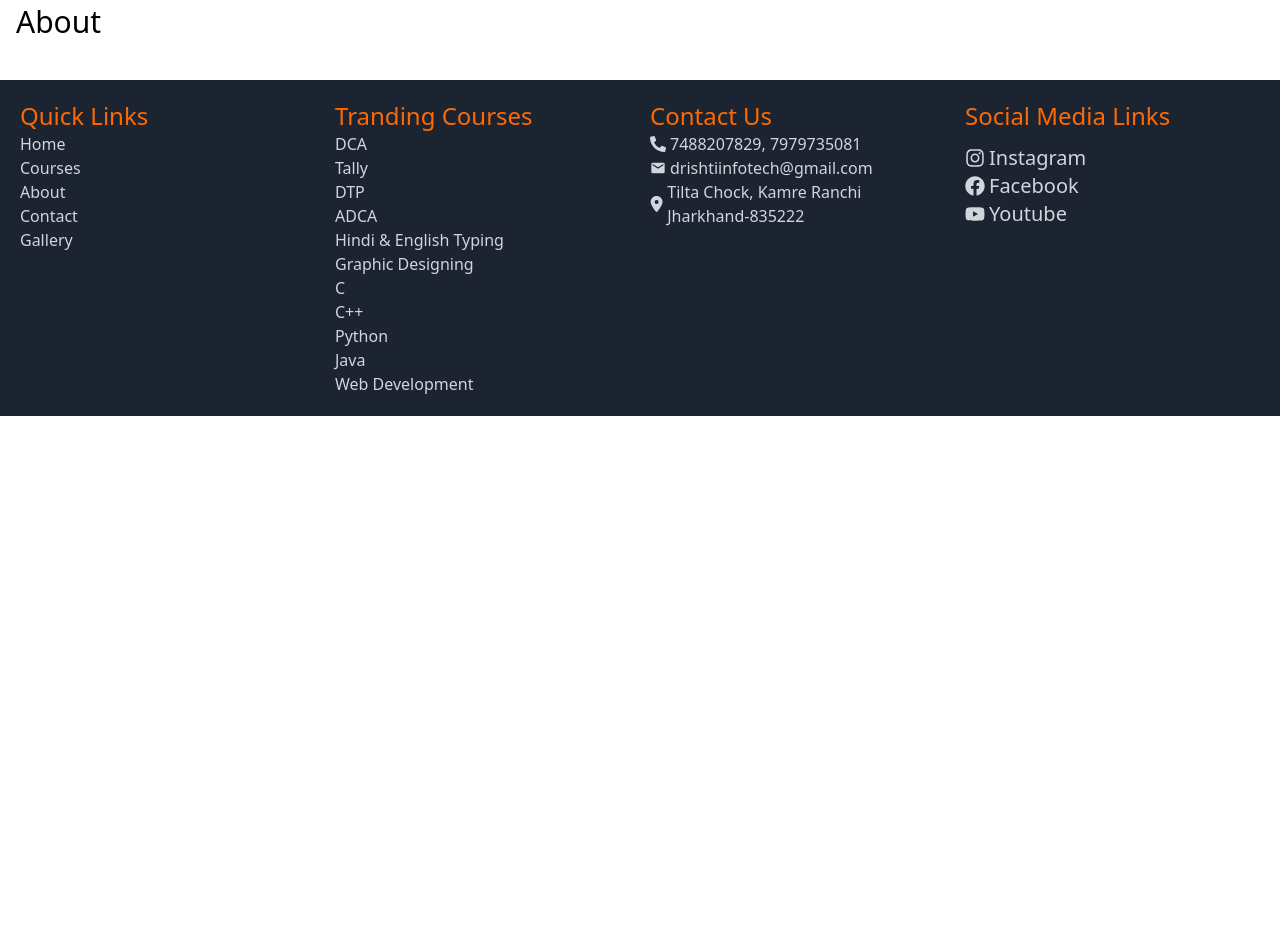
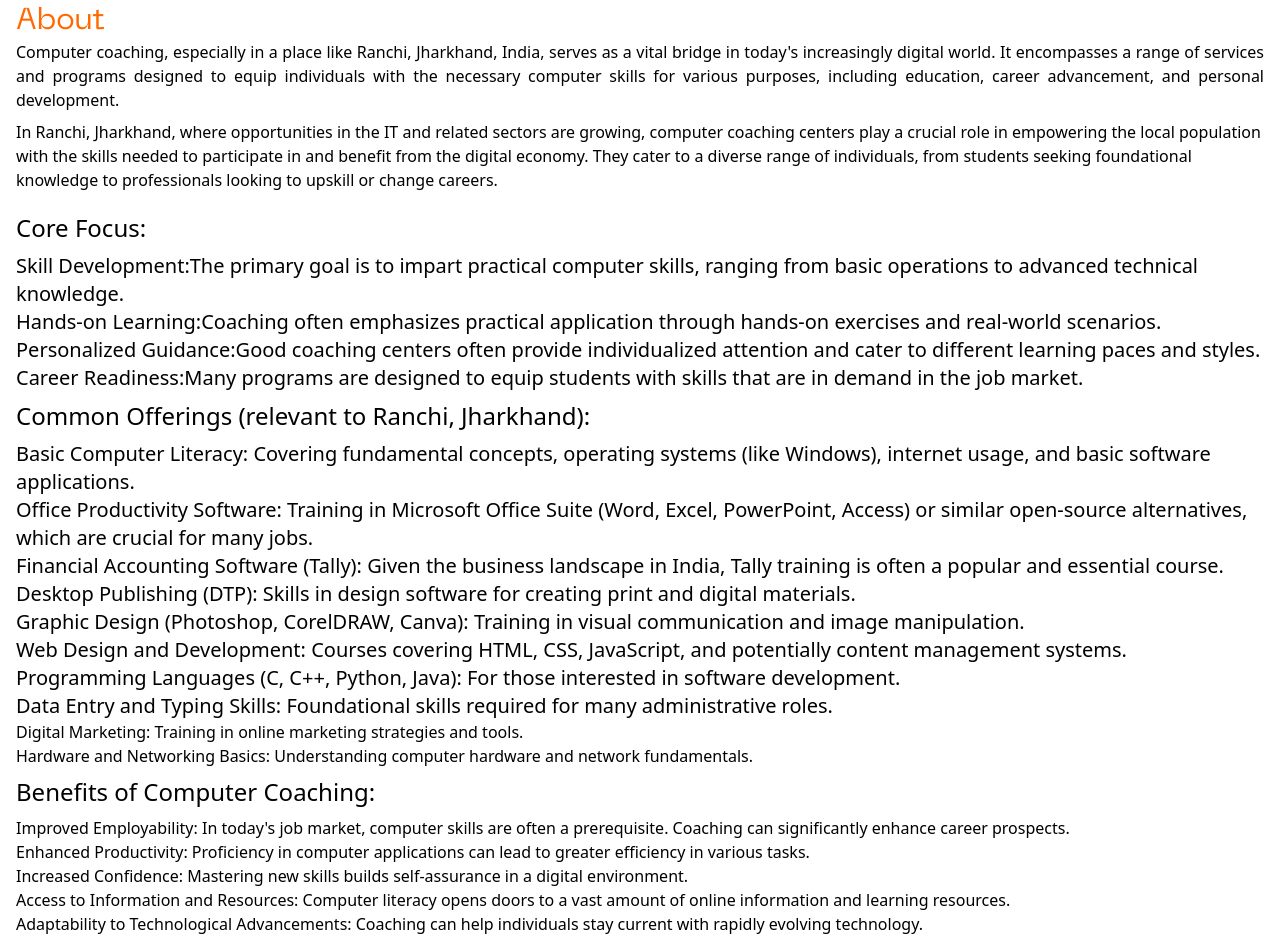
Before and after one commit to akakashkumar/drishti-infotech-ranchi, a Next.js app: page /about in a window 1280 px wide. Shown: the part 720-1660 px from the top of the page. Before the commit the page ends 1136 px from the top, so only its background shows below. Built offline with nearby package versions, Linux system fonts and the light colour scheme.

Commit message:
about add more

```diff
--- a/src/app/about/page.js
+++ b/src/app/about/page.js
@@ -1,3 +1,4 @@
+'use client'
 import AboutSection from "@/components/AboutSection"
 export default function About(){
     return(
--- a/src/components/AboutSection.js
+++ b/src/components/AboutSection.js
@@ -1,12 +1,158 @@
-export default function About(){
-    return(
+import { useState } from "react";
+
+export default function About() {
+  const [coreFocus, setCoreFocus] = useState([
+    {
+      title: "Skill Development:",
+      des: "The primary goal is to impart practical computer skills, ranging from basic operations to advanced technical knowledge.",
+    },
+    {
+        title:'Hands-on Learning:',
+        des: 'Coaching            often emphasizes practical application through hands-on exercises and real-world scenarios.'
+    },
+    {
+        title:'Personalized Guidance:',
+        des: 'Good            coaching centers often provide individualized attention and cater to different learning paces and styles.'
+    },
+    {
+        title:'Career Readiness:',
+        des: 'Many programs            are designed to equip students with skills that are in demand in the job market.'
+    },
+    {
+        title:'',
+        des: ''
+    },
+    {
+        title:'',
+        des: ''
+    },
+  ]);
+  return (
     <div>
       <div className="container mx-auto px-4 py-5">
         <img className="w-full" src="banner.webp" alt="banner" />
         <div className="py-5">
-                    <h1 className="text-3xl">About</h1>
+          <h1 className="text-3xl text-orange-500 font-[MachinaR] text-center lg:text-left">
+            About
+          </h1>
+          <p className="text-justify">
+            Computer coaching, especially in a place like Ranchi, Jharkhand,
+            India, serves as a vital bridge in today's increasingly digital
+            world. It encompasses a range of services and programs designed to
+            equip individuals with the necessary computer skills for various
+            purposes, including education, career advancement, and personal
+            development.
+          </p>
+          <p className="my-2">
+            In Ranchi, Jharkhand, where opportunities in the IT and related
+            sectors are growing, computer coaching centers play a crucial role
+            in empowering the local population with the skills needed to
+            participate in and benefit from the digital economy. They cater to a
+            diverse range of individuals, from students seeking foundational
+            knowledge to professionals looking to upskill or change careers.
+          </p>
+          <h5 className="mb-2 mt-5 text-2xl font-medium">Core Focus:</h5>
+          {coreFocus.map((e, i) => {
+            return (
+              <p className="text-xl" key={i}>
+                <span className="font-medium">{e.title}</span>
+                {e.des}
+              </p>
+            );
+          })}
+
+
+
+
+
+          <h4 className="my-2 text-2xl font-medium">
+            Common Offerings (relevant to Ranchi, Jharkhand):
+          </h4>
+          <p className="text-xl">
+            <span className="font-medium">Basic Computer Literacy:</span>{" "}
+            Covering fundamental concepts, operating systems (like Windows),
+            internet usage, and basic software applications.
+          </p>
+          <p className="text-xl">
+            <span className="font-medium">Office Productivity Software:</span>{" "}
+            Training in Microsoft Office Suite (Word, Excel, PowerPoint, Access)
+            or similar open-source alternatives, which are crucial for many
+            jobs.
+          </p>
+          <p className="text-xl">
+            <span className="font-medium">
+              Financial Accounting Software (Tally):
+            </span>{" "}
+            Given the business landscape in India, Tally training is often a
+            popular and essential course.
+          </p>
+          <p className="text-xl">
+            <span className="font-medium">Desktop Publishing (DTP):</span>{" "}
+            Skills in design software for creating print and digital materials.
+          </p>
+
+          <p className="text-xl">
+            <span className="font-medium">
+              Graphic Design (Photoshop, CorelDRAW, Canva):
+            </span>{" "}
+            Training in visual communication and image manipulation.
+          </p>
+          <p className="text-xl">
+            <span className="font-medium">Web Design and Development:</span>{" "}
+            Courses covering HTML, CSS, JavaScript, and potentially content
+            management systems.
+          </p>
+          <p className="text-xl">
+            <span className="font-medium">
+              Programming Languages (C, C++, Python, Java):
+            </span>{" "}
+            For those interested in software development.
+          </p>
+          <p className="text-xl">
+            <span className="font-medium">Data Entry and Typing Skills:</span>{" "}
+            Foundational skills required for many administrative roles.
+          </p>
+          <p>
+            Digital Marketing: Training in online marketing strategies and
+            tools.
+          </p>
+          <p>
+            Hardware and Networking Basics: Understanding computer hardware and
+            network fundamentals.
+          </p>
+
+          <h5 className="my-2 text-2xl font-medium">
+            Benefits of Computer Coaching:
+          </h5>
+
+          <p>
+            Improved Employability: In today's job market, computer skills are
+            often a prerequisite. Coaching can significantly enhance career
+            prospects.
+          </p>
+          <p>
+            Enhanced Productivity: Proficiency in computer applications can lead
+            to greater efficiency in various tasks.
+          </p>
+          <p>
+            Increased Confidence: Mastering new skills builds self-assurance in
+            a digital environment.
+          </p>
+          <p>
+            Access to Information and Resources: Computer literacy opens doors
+            to a vast amount of online information and learning resources.
+          </p>
+          <p>
+            Adaptability to Technological Advancements: Coaching can help
+            individuals stay current with rapidly evolving technology.
+          </p>
+
+          <p>
+            Problem-Solving Skills: Learning how computers work and how to use
+            software can improve logical thinking and problem-solving abilities.
+          </p>
         </div>
       </div>
     </div>
-    )
+  );
 }
--- a/src/components/Pics.js
+++ b/src/components/Pics.js
@@ -4,7 +4,7 @@
     const [pics, setPics] = useState(['banner.webp','holi.webp','neon-flame.webp','c.jpg','dca.jpg','dtp.jpg','tally.jpg','adca.jpg','graphic-designing.jpg','hi-en-typing.jpg','video-editing.jpg'])
     return(
         <section className="conatiner mx-auto px-4 py-5">
-            <h2 className="text-4xl text-orange-500 font-medium -tracking-tight sm:text-5xl md:text-6xl lg:text-7xl xl:text-8xl mb-5 text-center lg:text-left font-[MachinaR]">Gallery</h2>
+            <h2 className="text-4xl text-orange-500  tracking-tight sm:text-5xl md:text-6xl lg:text-7xl xl:text-8xl mb-5 text-center lg:text-left font-[MachinaR]">Gallery</h2>
             <div className=" grid sm:grid-cols-2  lg:grid-cols-3 xl:grid-cols-4 gap-4 ">
                 {pics.map((e, i)=>{
                     return(
```
Lines whose indentation alone changed are shown as unchanged.
